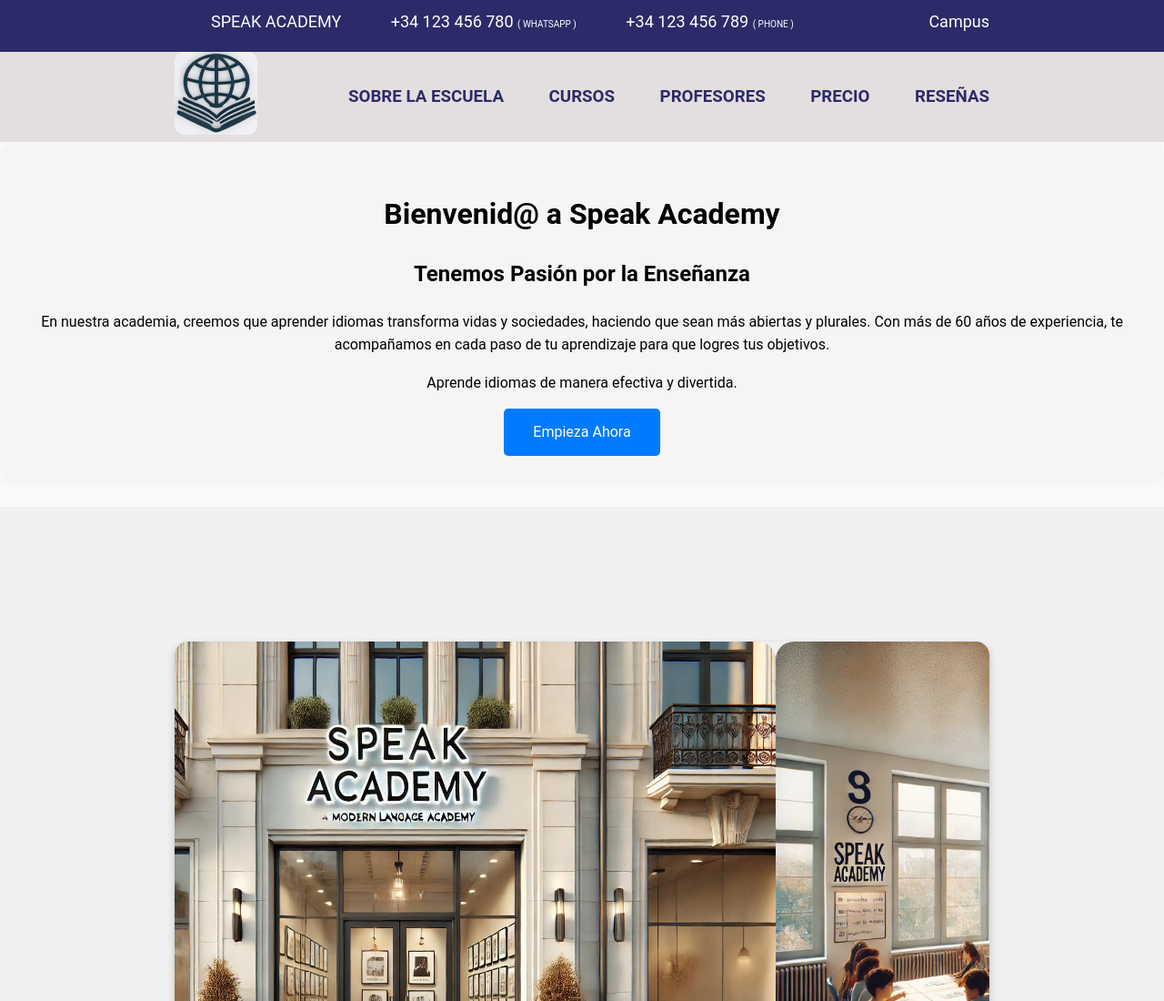
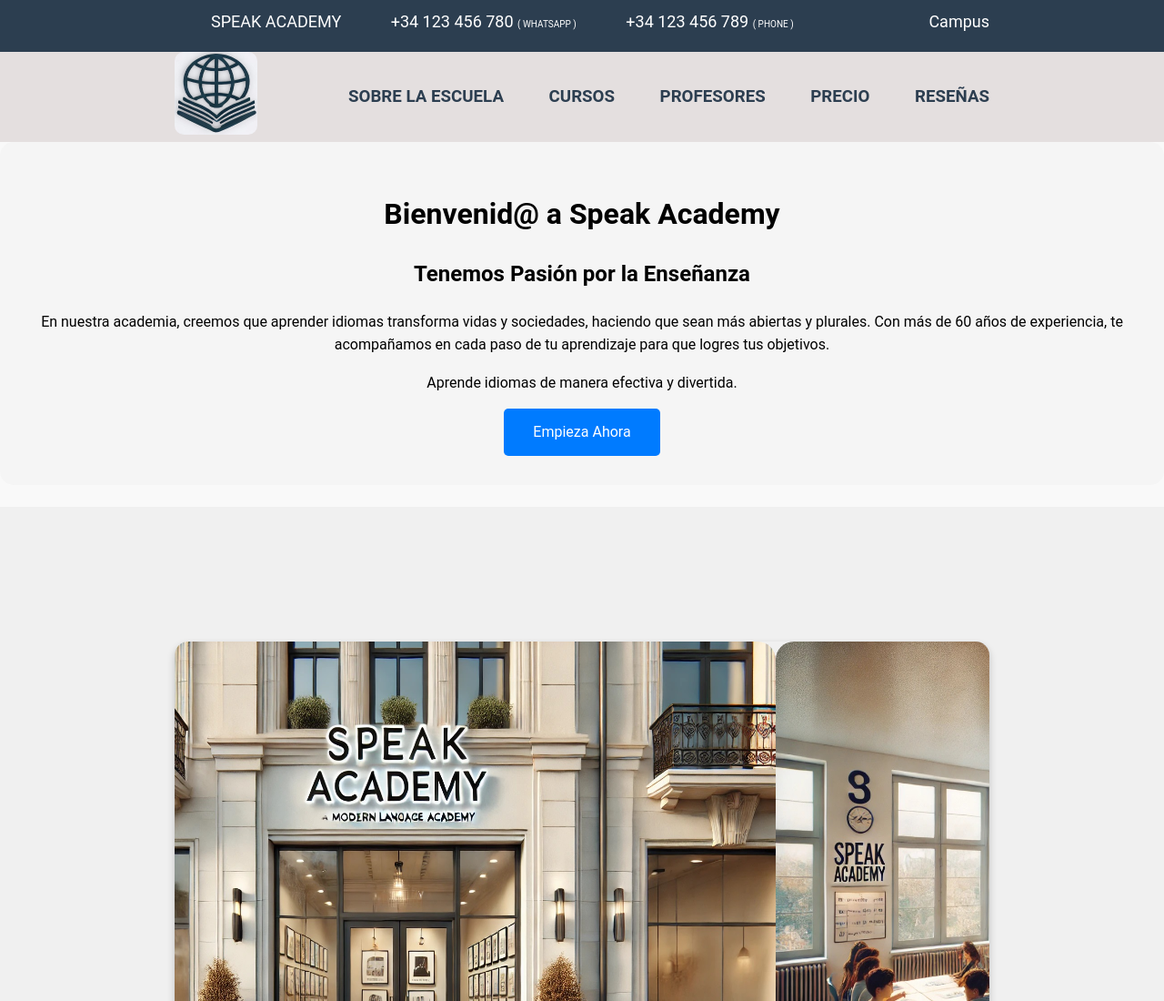
Before and after one commit to cleialopes/speak_academy-, a plain HTML site: page index.html in a window 1280 px wide. Shown: the top 1100 px of the page at 91% size. Drawn offline with Linux system fonts and the light colour scheme; a script that the page names is missing.

Commit message:
change color header-footer

```diff
--- a/main.css
+++ b/main.css
@@ -58,7 +58,7 @@ body { /* Estilo general */
     margin: -8px -8px 0 -8px;
 }
 .hb-line1 { /*primeira linea */
-    background-color: rgb(43, 43, 105);
+    background-color: #2c3e50;
     display: flex;
     justify-content: space-between;
     color: white;
@@ -97,7 +97,7 @@ body { /* Estilo general */
 }
 .hbnav-a {
     text-decoration-line: none;
-    color: rgb(43, 43, 105);
+    color: #2c3e50;
 } /* aqui termina header */
 
 /*aqui enpieza el index*/
--- a/style.css
+++ b/style.css
@@ -10,7 +10,7 @@ body { /* Estilo general */
     margin: -8px -8px 0 -8px;
 }
 .hb-line1 { /*primeira linea */
-    background-color: rgb(43, 43, 105);
+    background-color: #2c3e50;
     display: flex;
     justify-content: space-between;
     color: white;
@@ -49,7 +49,7 @@ body { /* Estilo general */
 }
 .hbnav-a {
     text-decoration-line: none;
-    color: rgb(43, 43, 105);
+    color: #2c3e50;
 } /* aqui termina header */
 
 h1, h2 { /*qui empieza pagina de precios*/
```
